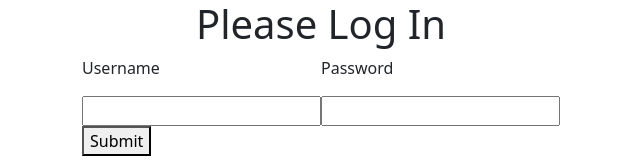
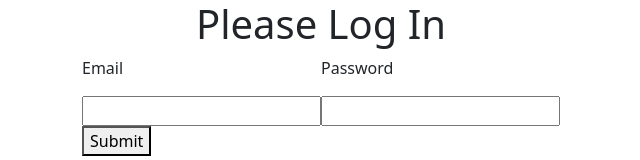
Before and after one commit to youngwillyum/quoter2, a React (Create React App) app in the folder client/: page /login in a window 1280 px wide. Shown: the top 160 px of the page, without its empty margins (319-959 px from the left). Built offline with nearby package versions, Linux system fonts and the light colour scheme.

Commit message:
Front end Login Verification
added verifications to the new login system

```diff
--- a/client/src/Login/Login.js
+++ b/client/src/Login/Login.js
@@ -31,12 +31,12 @@ export default function Login({ setToken }) {
       <h1>Please Log In</h1>
       <form onSubmit={handleSubmit}>
         <label>
-          <p>Username</p>
-          <input type="text" onChange={e => setUserName(e.target.value)} />
+          <p>Email</p>
+          <input type="email" onChange={e => setUserName(e.target.value)} required/>
         </label>
         <label>
           <p>Password</p>
-          <input type="password" onChange={e => setPassword(e.target.value)} />
+          <input type="password" onChange={e => setPassword(e.target.value)} required />
         </label>
         <div>
           <button type="submit">Submit</button>
```
